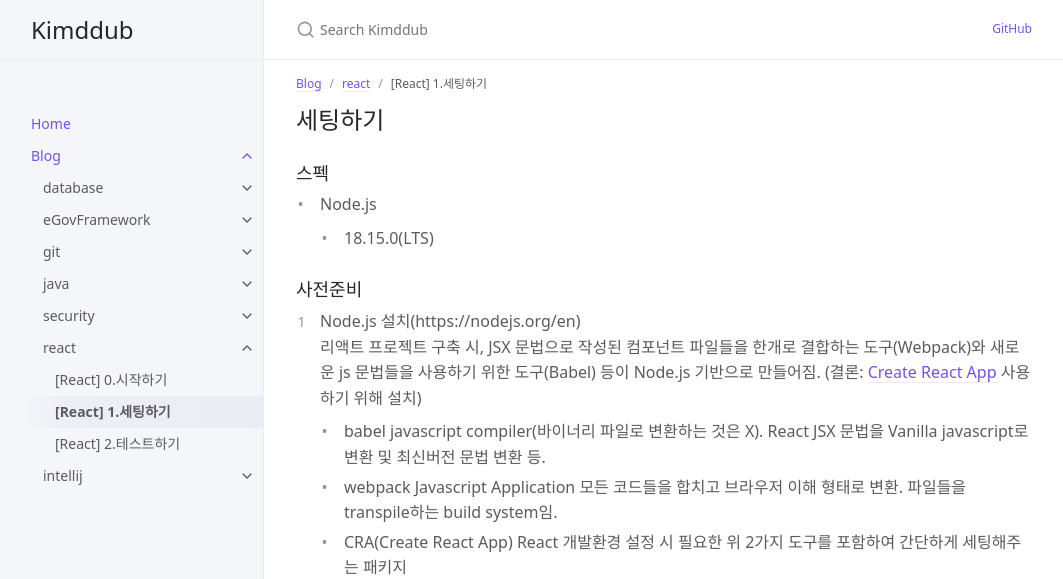
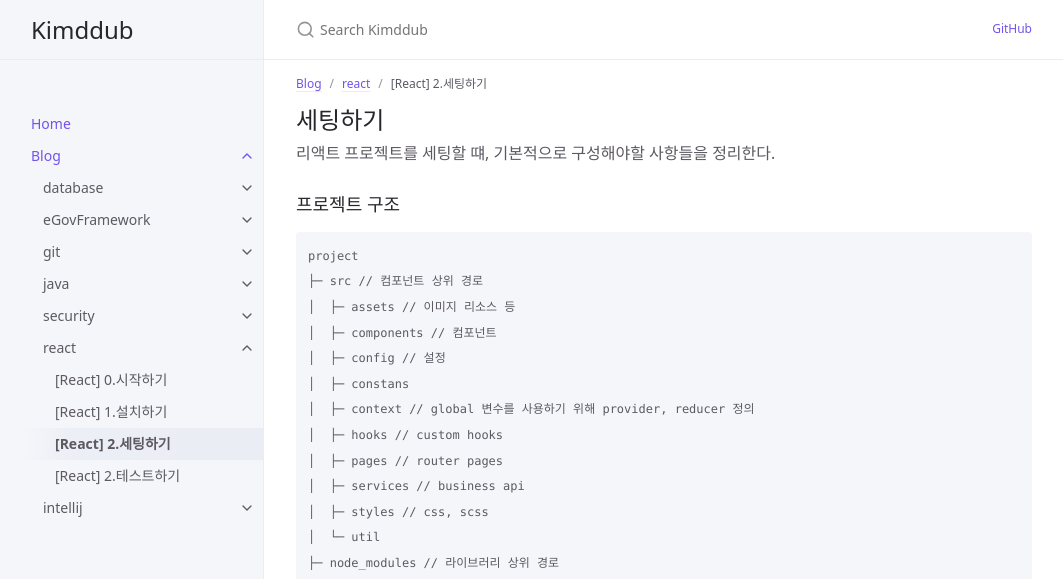
Before and after one commit to kimddub/kimddub.github.io, a Jekyll site: the page built from docs/blog/react/react-setting.md, in a window 1280 px wide and 1400 px high. Shown: the top 579 px of the window, without its empty margins (108-1171 px from the left). Built offline with Jekyll 4.4.1, drawn with Linux system fonts in a browser that asks for light colours; some of the changed text lies outside the part shown.

Commit message:
[docs] 2023-06-08 react

````diff
--- /dev/null
+++ b/docs/blog/react/react-install.md
@@ -0,0 +1,50 @@
+---
+layout: default
+title: "[React] 1.설치하기"
+grand_parent: Blog
+parent: react
+permalink: /docs/blog/react/install
+nav_order: 1
+date: 2023-04-07 10:04
+---
+
+## 설치하기
+
+### 스펙
+  - Node.js
+    - 18.15.0(LTS)
+
+### 사전준비
+1. Node.js 설치(https://nodejs.org/en)
+    리액트 프로젝트 구축 시, JSX 문법으로 작성된 컴포넌트 파일들을 한개로 결합하는 도구(Webpack)와 새로운 js 문법들을 사용하기 위한 도구(Babel) 등이 Node.js 기반으로 만들어짐.
+   (결론: [Create React App](https://create-react-app.dev/docs/getting-started) 사용하기 위해 설치)
+    - babel
+      javascript compiler(바이너리 파일로 변환하는 것은 X). React JSX 문법을 Vanilla javascript로 변환 및 최신버전 문법 변환 등.
+    - webpack
+      Javascript Application 모든 코드들을 합치고 브라우저 이해 형태로 변환. 파일들을 transpile하는 build system임.
+    - CRA(Create React App)
+      React 개발환경 설정 시 필요한 위 2가지 도구를 포함하여 간단하게 세팅해주는 패키지
+    - 환경변수 설정 후 재부팅(intellij 터미널에서 사용하기 위함)
+      - ![ev nodejs](https://user-images.githubusercontent.com/46553770/230529139-29c8aafa-dbfd-45e5-a6e8-ac225a7e95be.png)
+2. yarn 설치
+    ![install yarn](https://user-images.githubusercontent.com/46553770/230531382-3de131a1-6c19-4a49-892f-130278d491cd.png)
+    ```shell
+    npm install --gelobal yarn
+    yarn --version
+    # 이때, 보안 오류 발생할 경우 PowerShell 관리자 권한으로 열고 아래 명령어 실행
+    Set-ExecutionPolicy RemoteSigned
+    ```
+
+### 프로젝트 생성
+- 터미널에서 다음 명령어 수행
+```shell
+# 프로젝트 생성할 상위 경로에서 CRA 실행
+npx create-react-app {경로 및 프로젝트명}
+
+# 리액트 문법의 불변성 보존을 위한 라이브러리 설치
+yarn add immer
+```
+- Intellij GUI 버전으로 프로젝트 생성
+  - ![Intellij New Project](https://user-images.githubusercontent.com/46553770/230525374-b9c40641-8a7a-448a-9401-a806d66c9b5f.png)
+
+### 프로젝트 배포
--- a/docs/blog/react/react-setting.md
+++ b/docs/blog/react/react-setting.md
@@ -1,6 +1,6 @@
 ---
 layout: default
-title: "[React] 1.세팅하기"
+title: "[React] 2.세팅하기"
 grand_parent: Blog
 parent: react
 permalink: /docs/blog/react/setting
@@ -9,51 +9,28 @@ date: 2023-04-07 10:04
 ---
 
 ## 세팅하기
+리액트 프로젝트를 세팅할 떄, 기본적으로 구성해야할 사항들을 정리한다.
 
-### 스펙
-  - Node.js
-    - 18.15.0(LTS)
+### 프로젝트 구조
+```
+project
+├─ src // 컴포넌트 상위 경로
+│  ├─ assets // 이미지 리소스 등
+│  ├─ components // 컴포넌트
+│  ├─ config // 설정
+│  ├─ constans
+│  ├─ context // global 변수를 사용하기 위해 provider, reducer 정의
+│  ├─ hooks // custom hooks
+│  ├─ pages // router pages
+│  ├─ services // business api
+│  ├─ styles // css, scss
+│  └─ util
+├─ node_modules // 라이브러리 상위 경로
+├─ public // static 파일 상위 경로
+└─ package.json // 라이브러리 명 목록 작성
+```
 
-### 사전준비
-1. Node.js 설치(https://nodejs.org/en)
-    리액트 프로젝트 구축 시, JSX 문법으로 작성된 컴포넌트 파일들을 한개로 결합하는 도구(Webpack)와 새로운 js 문법들을 사용하기 위한 도구(Babel) 등이 Node.js 기반으로 만들어짐.
-   (결론: [Create React App](https://create-react-app.dev/docs/getting-started) 사용하기 위해 설치)
-    - babel
-      javascript compiler(바이너리 파일로 변환하는 것은 X). React JSX 문법을 Vanilla javascript로 변환 및 최신버전 문법 변환 등.
-    - webpack
-      Javascript Application 모든 코드들을 합치고 브라우저 이해 형태로 변환. 파일들을 transpile하는 build system임.
-    - CRA(Create React App)
-      React 개발환경 설정 시 필요한 위 2가지 도구를 포함하여 간단하게 세팅해주는 패키지
-    - 환경변수 설정 후 재부팅(intellij 터미널에서 사용하기 위함)
-      - ![ev nodejs](https://user-images.githubusercontent.com/46553770/230529139-29c8aafa-dbfd-45e5-a6e8-ac225a7e95be.png)
-2. yarn 설치
-    ![install yarn](https://user-images.githubusercontent.com/46553770/230531382-3de131a1-6c19-4a49-892f-130278d491cd.png)
-    ```shell
-    npm install --gelobal yarn
-    yarn --version
-    # 이때, 보안 오류 발생할 경우 PowerShell 관리자 권한으로 열고 아래 명령어 실행
-    Set-ExecutionPolicy RemoteSigned
-    ```
-
-### 프로젝트 생성
-- 터미널에서 다음 명령어 수행
-```shell
-# 프로젝트 생성할 상위 경로에서 CRA 실행
-npx create-react-app {경로 및 프로젝트명}
-
-# 리액트 문법의 불변성 보존을 위한 라이브러리 설치
-yarn add immer
-```
-- Intellij GUI 버전으로 프로젝트 생성
-  - ![Intellij New Project](https://user-images.githubusercontent.com/46553770/230525374-b9c40641-8a7a-448a-9401-a806d66c9b5f.png)
-- 프로젝트 구조
-  - src: 컴포넌트 상위 경로
-  - node_modules: 라이브러리 상위 경로
-  - public: static 파일 상위 경로
-  - package.json: 라이브러리 명 목록 작성
-  -
-### 프로젝트 받기
-1. 프로젝트 소스 clone
-2. yarn start
-
-### 프로젝트 배포
+### 라우터
+- 라우팅
+- 템플릿
+- 예외처리
````
